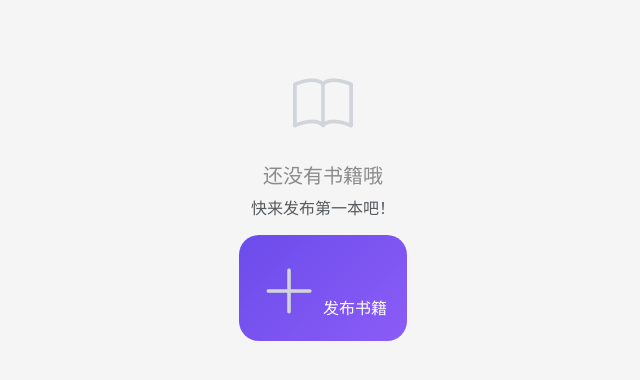
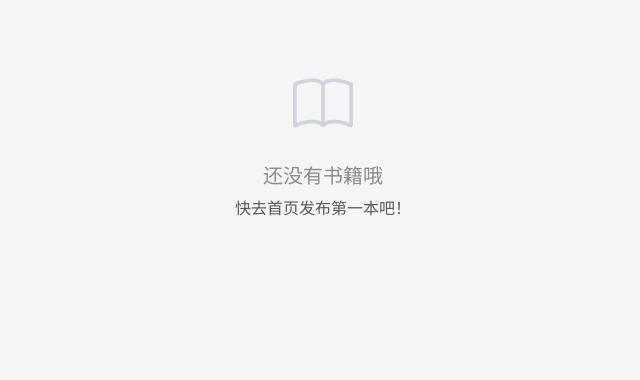
Before and after one commit to Qi-Cao/campus-book-trading, a Flask app: page /books/my-books in a window 1280 px wide. Shown: the part 186-566 px from the top of the page, without its empty margins (317-957 px from the left). Run offline with Flask 3, Linux system fonts and the light colour scheme; the visitor is signed in with stand-in values (Sample User, id 1); data that the repository does not hold is empty.

Commit message:
移除我的书籍页面空状态的发布按钮

```diff
--- a/app/templates/books/my_books.html
+++ b/app/templates/books/my_books.html
@@ -82,10 +82,7 @@
     <div class="empty-state">
         <i class="bi bi-book"></i>
         <h5 class="mt-3" style="color: #8a8b8c;">还没有书籍哦</h5>
-        <p class="text-muted">快来发布第一本吧！</p>
-        <a href="{{ url_for('books.create') }}" class="btn btn-tiktok">
-            <i class="bi bi-plus-lg me-1"></i>发布书籍
-        </a>
+        <p class="text-muted">快去首页发布第一本吧！</p>
     </div>
     {% endif %}
 </div>
```
